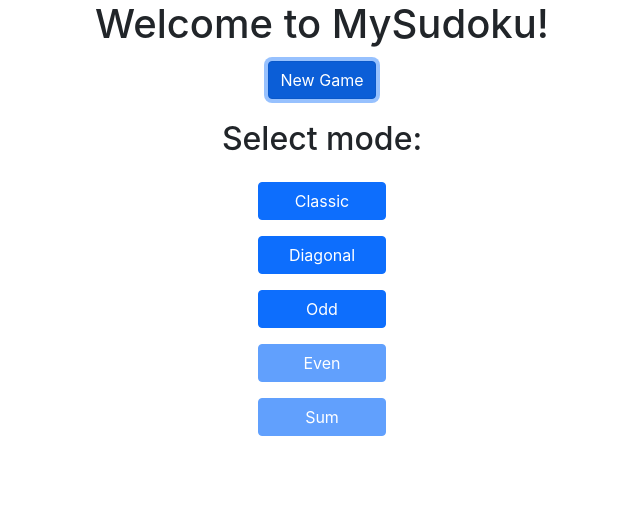
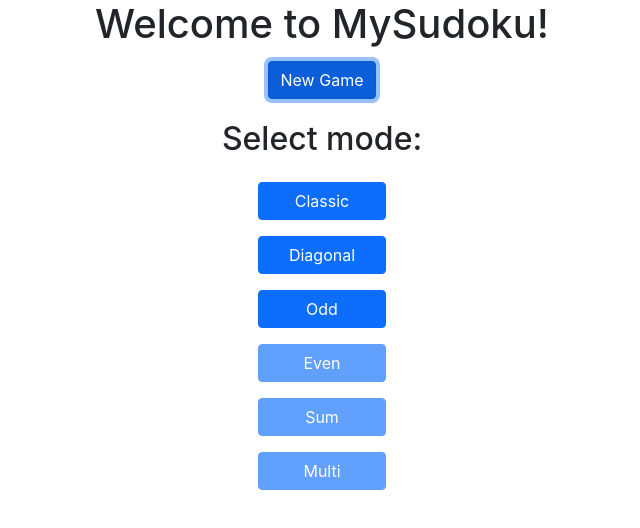
Before and after one commit to mcken-vince/mysudoku, a React (Create React App) app: page / in a window 1280 px wide. Both pictures are taken after a click on the button "New Game". Shown: the top 528 px of the page, without its empty margins (318-958 px from the left). Built offline with nearby package versions, Linux system fonts and the light colour scheme.

Commit message:
Add Multi button (disabled for now) for future feature

```diff
--- a/src/components/SelectSudokuMode.tsx
+++ b/src/components/SelectSudokuMode.tsx
@@ -11,6 +11,7 @@ const SelectSudokuMode = (props: SelectSudokuModeProps) => {
       <Button className='odd-button' onClick={() => onSelect('odd')}>Odd</Button>
       <Button disabled className='even-button' onClick={() => onSelect('even')}>Even</Button>
       <Button disabled className='sum-button' onClick={() => onSelect('sum')}>Sum</Button>
+      <Button disabled className='multi-button' onClick={() => onSelect('multi')}>Multi</Button>
     </div>
   );
 };
```
